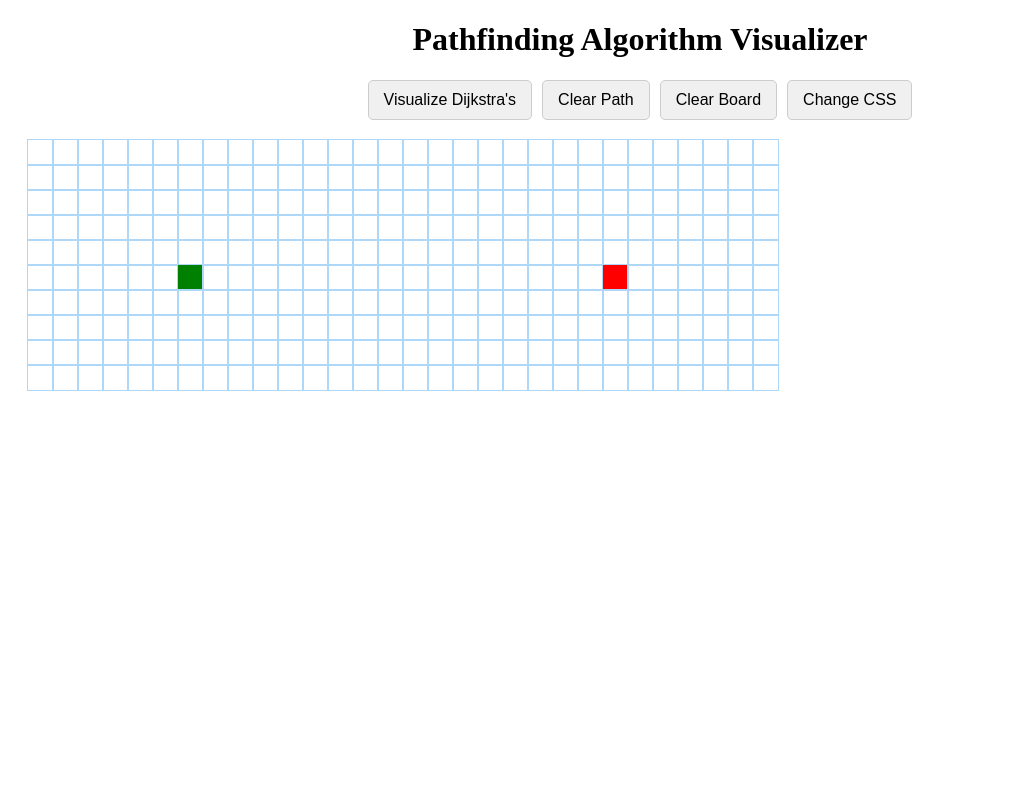
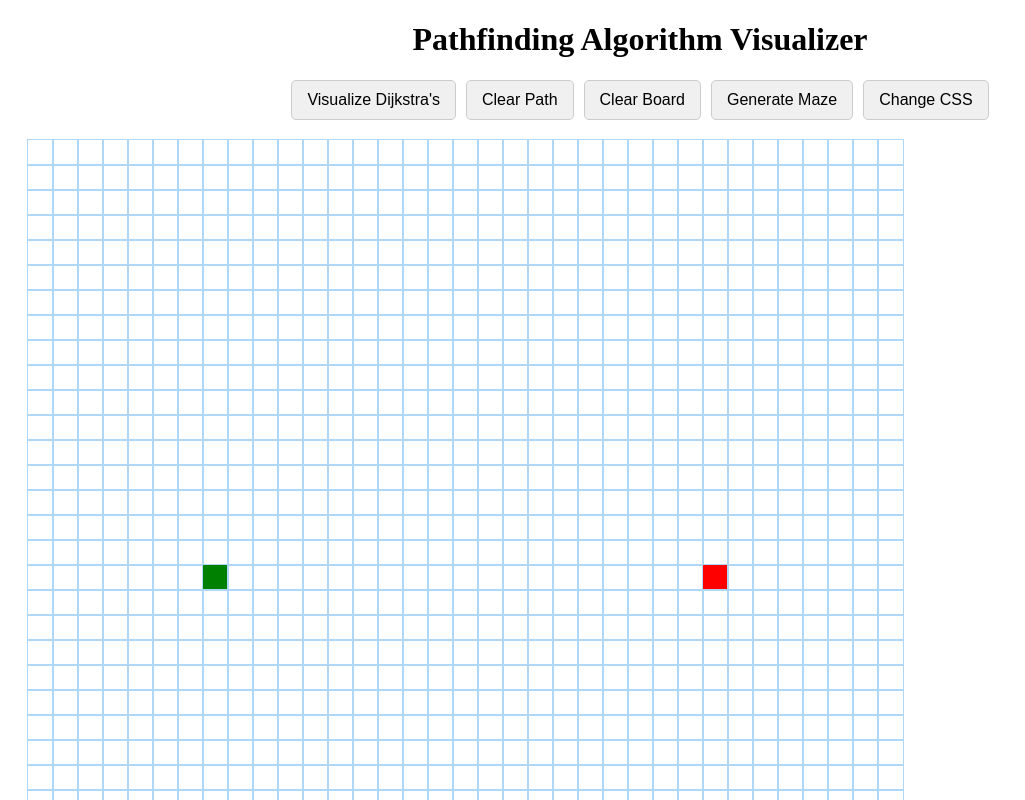
Before and after one commit to pudeesht/Path-Visualizer, a React (Vite) app: page / in a window 1280 px wide. Shown: the top 800 px of the page, without its empty margins (0-1025 px from the left). Built offline with nearby package versions, Linux system fonts and the light colour scheme.

Commit message:
Added buggy version of maze generation

```diff
--- a/src/App.jsx
+++ b/src/App.jsx
@@ -3,11 +3,11 @@ import Grid from './components/grid';
 import './App.css';
 import ControlPanel from './components/controlPanel';
 import { dijkstra, getNodesInShortestPathOrder } from './algorithms/dijkstra';
+import { recursiveDivisionMaze } from './algorithms/mazeAlgorithms';
 
 
-
-const GRID_ROWS =10;
-const GRID_COLS = 30;
+const GRID_ROWS =35;
+const GRID_COLS = 35;
 
 
 function App() {
@@ -17,7 +17,7 @@ function App() {
   const [visitedNodes, setVisitedNodes] = useState([]);
   const [pathNodes, setPathNodes] = useState([]);
   // const [changeStyle, setchangeStyle] = useState(false)
-  const [styleNumber, setstyleNumber] = useState(0);
+  const [styleNumber, setstyleNumber] = useState(2);
 
   const handleVisualize = () => {
     if (isAnimating) return;
@@ -75,15 +75,28 @@ function App() {
   }
 
   const handleStyleChange=()=>{
-    if(styleNumber==3)
+    if(styleNumber==2)
     {
-      setstyleNumber(1);
+      setstyleNumber(0);
     }
     else{
       setstyleNumber(styleNumber+1);
     }
   }
 
+  const handleGenerateMaze = () => {
+    if (isAnimating) return;
+
+    // First, clear any existing path/visited nodes
+    handleClearPath();
+
+    const currentGrid = gridRef.current.getGrid();
+    const newGridWithMaze = recursiveDivisionMaze(currentGrid);
+
+    // We need a way to set this new grid in the Grid component's state.
+    // We'll add a 'setGrid' function to its imperative handle.
+    gridRef.current.setGrid(newGridWithMaze);
+  };
 
   return (
     <div className="App">
@@ -101,6 +114,7 @@ function App() {
        onVisualize={handleVisualize}
        onClearPath={handleClearPath}
        onCssChange={handleStyleChange}
+       onGenerateMaze={handleGenerateMaze}
        />
 
       <Grid
--- /dev/null
+++ b/src/algorithms/mazeAlgorithms.js
@@ -0,0 +1,150 @@
+// This is the main function that the React component will call.
+export function recursiveDivisionMaze(grid) {
+  // Create a deep copy of the grid to avoid mutating the original state.
+  const newGrid = grid.map(row => row.map(node => ({ ...node })));
+
+  // Clear any existing walls but keep start/end nodes.
+  for (const row of newGrid) {
+    for (const node of row) {
+      if (!node.isStart && !node.isEnd) {
+        node.isWall = false;
+      }
+    }
+  }
+
+  // Define the initial chamber which is the entire grid.
+  const rowStart = 0;
+  const rowEnd = newGrid.length - 1;
+  const colStart = 0;
+  const colEnd = newGrid[0].length - 1;
+
+  // Start the recursive process.
+  addWalls(newGrid, rowStart, rowEnd, colStart, colEnd);
+
+  return newGrid;
+}
+
+
+
+
+function shouldBeAgap(r,c, grid, isHorizontal){
+
+    const rows=grid.length;
+    const cols=grid[0].length;
+
+    //agar horizontal hai toh we look at col+1 x-1 x+1  || col-1 x+1 x-1
+
+        //up=row-1
+        //down=r+1
+
+        //right=col+1
+        //left=col-1
+
+
+        let upright = false;
+        let downright = false;
+        let upleft = false;
+        let downleft = false;
+
+        if (r - 1 >= 0 && c + 1 < cols && grid[r - 1][c + 1].isWall === true) {
+            upright = true;
+        }
+        if (r + 1 < rows && c + 1 < cols && grid[r + 1][c + 1].isWall === true) {
+            downright = true;
+        }
+        if (r - 1 >= 0 && c - 1 >= 0 && grid[r - 1][c - 1].isWall === true) {
+            upleft = true;
+        }
+        if (r + 1 < rows && c - 1 >= 0 && grid[r + 1][c - 1].isWall === true) {
+            downleft = true;
+        }
+
+
+        //horizontal hai toh matlab upright downright || upleft downleft
+        if(isHorizontal)
+        {
+            if ((upright && downright) || (upleft && downleft)) {
+                return true;
+            }
+            return false;
+        }
+
+
+        //row hai matlab upright upleft || downright downleft
+        else
+        {
+            if ((upright && upleft) || (downright && downleft)) {
+                return true;
+            }
+
+            return false;
+        }
+
+
+
+
+
+
+}
+
+
+
+
+// This is the recursive helper function.
+function addWalls(grid, rowStart, rowEnd, colStart, colEnd) {
+  const height = rowEnd - rowStart + 1;
+  const width = colEnd - colStart + 1;
+
+  // Base Case: If the chamber is too small, stop dividing.
+  if (height <= 3 || width <= 3) {
+    return;
+  }
+
+  // Determine the orientation of the wall to build.
+  // We'll divide the longer dimension to create more balanced mazes.
+  const isHorizontal = height > width;
+
+
+  if (isHorizontal) {
+    // 1. Find a random EVEN row to draw the wall on.
+    const wallRow = rowStart + 1 + Math.floor(Math.random() * (height / 2 - 1)) * 2;
+    // 2. Find a random ODD column to create the passage in.
+    const passageCol = colStart + Math.floor(Math.random() * (width / 2)) * 2 + 1;
+
+    // 3. Draw the wall with the passage.
+    for (let col = colStart; col <= colEnd; col++) {
+        const specialCell=shouldBeAgap(wallRow,col,grid,isHorizontal);
+
+
+
+      if (col !== passageCol && specialCell==false ) {
+
+            grid[wallRow][col].isWall = true;
+          }
+    }
+
+    // 4. Recursively call the function on the two new sub-chambers.
+    addWalls(grid, rowStart, wallRow - 1, colStart, colEnd); // Top chamber
+    addWalls(grid, wallRow + 1, rowEnd, colStart, colEnd);   // Bottom chamber
+
+  } else { // isVertical
+    // 1. Find a random EVEN column for the wall.
+    const wallCol = colStart + 1 + Math.floor(Math.random() * (width / 2 - 1)) * 2;
+    // 2. Find a random ODD row for the passage.
+    const passageRow = rowStart + Math.floor(Math.random() * (height / 2)) * 2 + 1;
+
+    // 3. Draw the wall.
+    for (let row = rowStart; row <= rowEnd; row++) {
+        const specialCell=shouldBeAgap(row,wallCol,grid,isHorizontal)
+        if (row !== passageRow && specialCell==false) {
+
+            grid[row][wallCol].isWall = true;
+          }
+
+    }
+
+    // 4. Recurse on the two new chambers.
+    addWalls(grid, rowStart, rowEnd, colStart, wallCol - 1); // Left chamber
+    addWalls(grid, rowStart, rowEnd, wallCol + 1, colEnd);   // Right chamber
+  }
+}
--- a/src/components/controlPanel.jsx
+++ b/src/components/controlPanel.jsx
@@ -2,7 +2,7 @@ import React from 'react';
 import './ControlPanel.css';
 
 
-const ControlPanel = ({isAnimating, onVisualize, onClearBoard, onClearPath,onCssChange }) => {
+const ControlPanel = ({isAnimating, onVisualize, onClearBoard, onClearPath,onCssChange,onGenerateMaze }) => {
   return (
     <div className="control-panel">
       <button onClick={onVisualize} disabled={isAnimating}className="button">
@@ -14,6 +14,10 @@ const ControlPanel = ({isAnimating, onVisualize, onClearBoard, onClearPath,onCss
       <button onClick={onClearBoard} disabled={isAnimating} className="button">
         Clear Board
       </button>
+      <button onClick={onGenerateMaze} disabled={isAnimating} className="button">
+        Generate Maze
+      </button>
+
       <button onClick={onCssChange} disabled={isAnimating} className="button">
         Change CSS
       </button>
--- a/src/components/grid.css
+++ b/src/components/grid.css
@@ -7,7 +7,9 @@
   gap: 0;
   margin: 20px auto; /* Center the grid */
   /* perspective: 1000px; */
+
   padding-left: 20px;
+  transform-style: preserve-3d;
 
 }
 
--- a/src/components/grid.jsx
+++ b/src/components/grid.jsx
@@ -131,6 +131,10 @@ useImperativeHandle(ref, () => ({
       clearPath();
     },
     getGrid: () => grid,
+
+    setGrid: (newgrid)=>{
+        setGrid(newgrid);
+    }
 
   }));
 
--- a/src/components/node.css
+++ b/src/components/node.css
@@ -14,7 +14,11 @@
 }
 
 .node-wall {
-  background-color: rgb(12, 53, 71);
+  /* background-color: rgb(12, 53, 71); */
+    background-color: rgb(0, 0, 0);
+    outline: 1px solid rgb(225, 255, 91);
+
+
 }
 
 
@@ -86,7 +90,7 @@
 
 .node-visited-1 {
   animation-name: insetBorderAnimation;
-  animation-duration: 0.6s;
+  animation-duration: 1.9s;
   animation-timing-function: ease-in-out;
   animation-fill-mode: forwards;
 }
@@ -106,6 +110,8 @@
     /* The background instantly fills, and the shadow is gone */
     box-shadow: none;
     background-color: rgba(26, 35, 126, 0.9); /* A very dark indigo */
+    outline: 1px solid rgb(26, 35, 126);
+
   }
 }
 
@@ -128,6 +134,8 @@
     /* Settle on a slightly darker, solid cyan */
     background-color: #00bcd4;
     transform: scale(1);
+    outline: 1px solid #038495;
+
   }
 }
 
```
